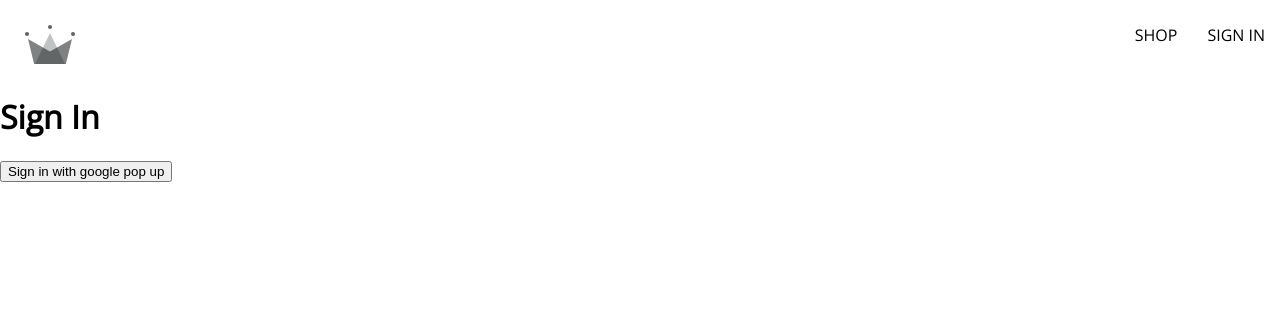
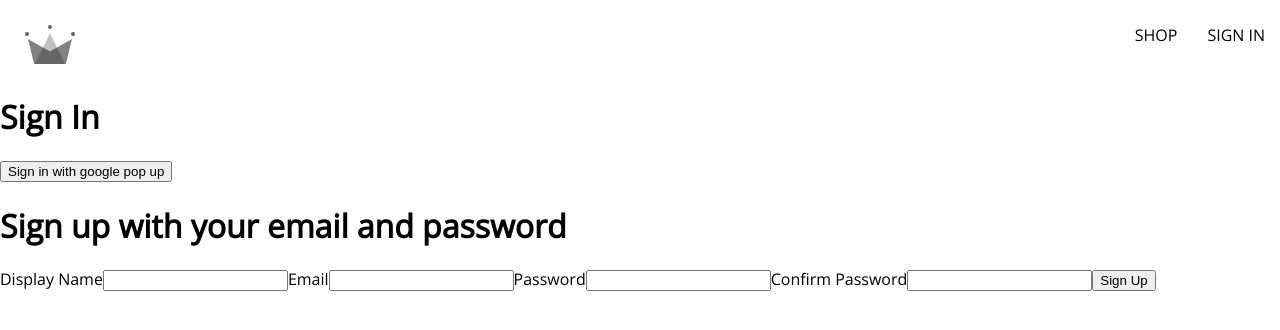
Before and after one commit to LongTrac/crwn_clothing, a React (Create React App) app: page /sign-in in a window 1280 px wide. Shown: the top 330 px of the page. Built offline with nearby package versions, Linux system fonts and the light colour scheme; a web font is replaced by a local one.

Commit message:
0.5: learn about sign in with redirect, starting with sign up form

```diff
--- /dev/null
+++ b/src/components/sign-up-form/sign-up-form.component.jsx
@@ -0,0 +1,44 @@
+import { useState } from "react";
+
+const defaultFormFields = {
+    displayName: '',
+    email: '',
+    password: '',
+    confirmPassword: ''
+}
+
+const SignUpForm = () => {
+
+    const [formFields, setFormFields] = useState(defaultFormFields);
+    const {displayName,email,password,confirmPassword} = formFields;
+
+    console.log(formFields);
+    const handleChange = (event) =>{
+        const {name,value} = event.target;
+
+        setFormFields({...formFields,[name]:value});
+    }
+
+    return(
+        <div>
+            <h1>Sign up with your email and password</h1>
+            <form onSubmit={()=>{}}>
+                <label>Display Name</label>
+                <input required type="text" onChange={handleChange} name="displayName" value={displayName}/>
+
+                <label>Email</label>
+                <input required type="email" onChange={handleChange} name="email" value={email}/>
+
+                <label>Password</label>
+                <input required type="password" onChange={handleChange} name="password" value={password}/>
+
+                <label>Confirm Password</label>
+                <input required type="password" onChange={handleChange} name="confirmPassword" value={confirmPassword}/>
+
+                <button type="Submit"> Sign Up </button>
+            </form>
+        </div>
+    );
+}
+
+export default SignUpForm;
--- a/src/routes/sign-in/sign-in.component.jsx
+++ b/src/routes/sign-in/sign-in.component.jsx
@@ -1,10 +1,36 @@
-import { signInWithGooglePopup, createUserDocFromAuth } from "../../utils/firebase/firebase.utils";
-const SignIn = () =>{
-    const logGoogleUser = async () =>{
+import { useEffect } from "react";
+import { getRedirectResult } from "firebase/auth";
+import {
+    auth,
+    signInWithGooglePopup,
+    signInWithGoogleRedirect,
+    createUserDocFromAuth
+} from "../../utils/firebase/firebase.utils";
+
+import SignUpForm from "../../components/sign-up-form/sign-up-form.component";
+
+
+const SignIn = () => {
+
+    //example of how to use sign in with Redirect
+    useEffect(() => {
+        const getUserResultAfterRedirect = async () => {
+            const response = await getRedirectResult(auth);
+            console.log(response);
+
+            if(response){
+                const userDocRef = await createUserDocFromAuth(response.user)
+            }
+        }
+        getUserResultAfterRedirect();
+    }, [])
+
+    const logGoogleUser = async () => {
         const response = await signInWithGooglePopup();
-        const {user} = response;
+        const { user } = response;
         const userDocRef = await createUserDocFromAuth(user);
     };
+
     return (
         <div>
             <h1>
@@ -13,6 +39,13 @@
             </h1>
 
             <button onClick={logGoogleUser}>Sign in with google pop up</button>
+
+            {/* any code that happen aftrer the redirect will not happen since it is redirecting
+                our entire page so the page got unmounted
+                to be able to see result after redirect we must use UseEffect and getRedirectResult */}
+            {/* <button onClick={signInWithGoogleRedirect}>Sign in with google redirect</button> */}
+
+            <SignUpForm/>
         </div>
     );
 }
--- a/src/utils/firebase/firebase.utils.js
+++ b/src/utils/firebase/firebase.utils.js
@@ -29,15 +29,16 @@
 const firebaseApp = initializeApp(firebaseConfig);
 
 // provider(s), we can have multiple providers doing multiple things for the website
-const provider = new GoogleAuthProvider();
+const googleProvider = new GoogleAuthProvider();
 
-provider.setCustomParameters({
+googleProvider.setCustomParameters({
     prompt:"select_account"
 });
 
 //authentication is a singleton object that will last for the entire life cycle of the website usage
 export const auth = getAuth();
-export const signInWithGooglePopup = () => signInWithPopup(auth, provider);
+export const signInWithGooglePopup = () => signInWithPopup(auth, googleProvider);
+export const signInWithGoogleRedirect = () => signInWithRedirect(auth, googleProvider);
 
 //setting up database
 export const db = getFirestore();
@@ -45,11 +46,7 @@
 
 export const createUserDocFromAuth = async (userAuth) =>{
     const userDocRef = doc(db, 'users', userAuth.uid);
-    console.log(userDocRef);
-
     const userSnapshot = await getDoc(userDocRef);
-    console.log(userSnapshot);
-    console.log(userSnapshot.exists());
 
     //if usersnapshot not exist ==> create and then set the document with the data from the use auth
     if(!userSnapshot.exists()){
```
